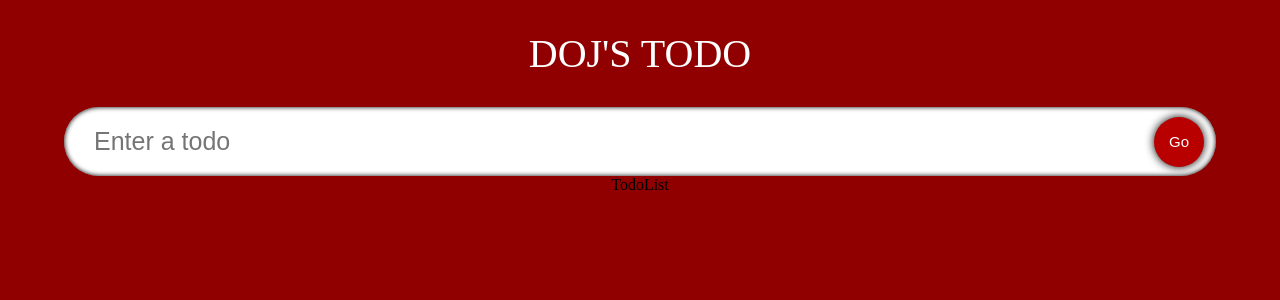
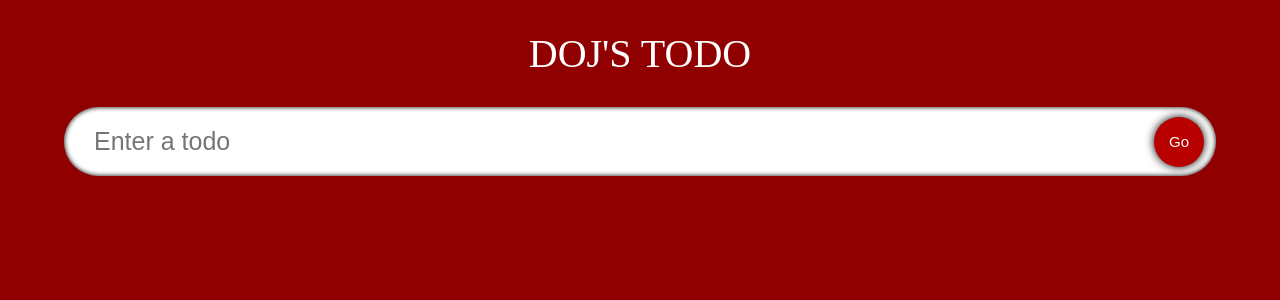
Before and after one commit to DOJ-gam/react-ts-todo-appp, a React (Create React App) app: page / in a window 1280 px wide. Shown: the top 300 px of the page. Built offline with nearby package versions, Linux system fonts and the light colour scheme; the HTML template or start-up script is replaced by a standard one; a web font is replaced by a local one.

Commit message:
display todo using todoList component

```diff
--- a/src/App.tsx
+++ b/src/App.tsx
@@ -22,7 +22,7 @@
     <div className="App">
       <span className="heading">DOJ's Todo</span>
       <InputField todo={todo} setTodo={setTodo} handleAdd={handleAdd} />
-      <TodoList />
+      <TodoList todos={todos} setTodos={setTodos} />
     </div>
   );
 };
--- a/src/components/TodoList.tsx
+++ b/src/components/TodoList.tsx
@@ -1,7 +1,20 @@
 import React from "react";
+import { Todo } from "../model";
+import "./styles.css";
 
-const TodoList: React.FC = () => {
-  return <div>TodoList</div>;
+interface Props {
+  todos: Todo[];
+  setTodos: React.Dispatch<React.SetStateAction<Todo[]>>;
+}
+
+const TodoList: React.FC<Props> = ({ todos, setTodos }) => {
+  return (
+    <div className="todos">
+      {todos.map((todo) => (
+        <li>{todo.todo}</li>
+      ))}
+    </div>
+  );
 };
 
 export default TodoList;
--- a/src/components/styles.css
+++ b/src/components/styles.css
@@ -43,3 +43,10 @@
     transform: scale(0.8);
     box-shadow: 0 0 5px black;
   }
+
+  .todos{
+    display: flex;
+    justify-content: space-evenly;
+    width: 90%;
+    flex-wrap: wrap;
+  }
```
